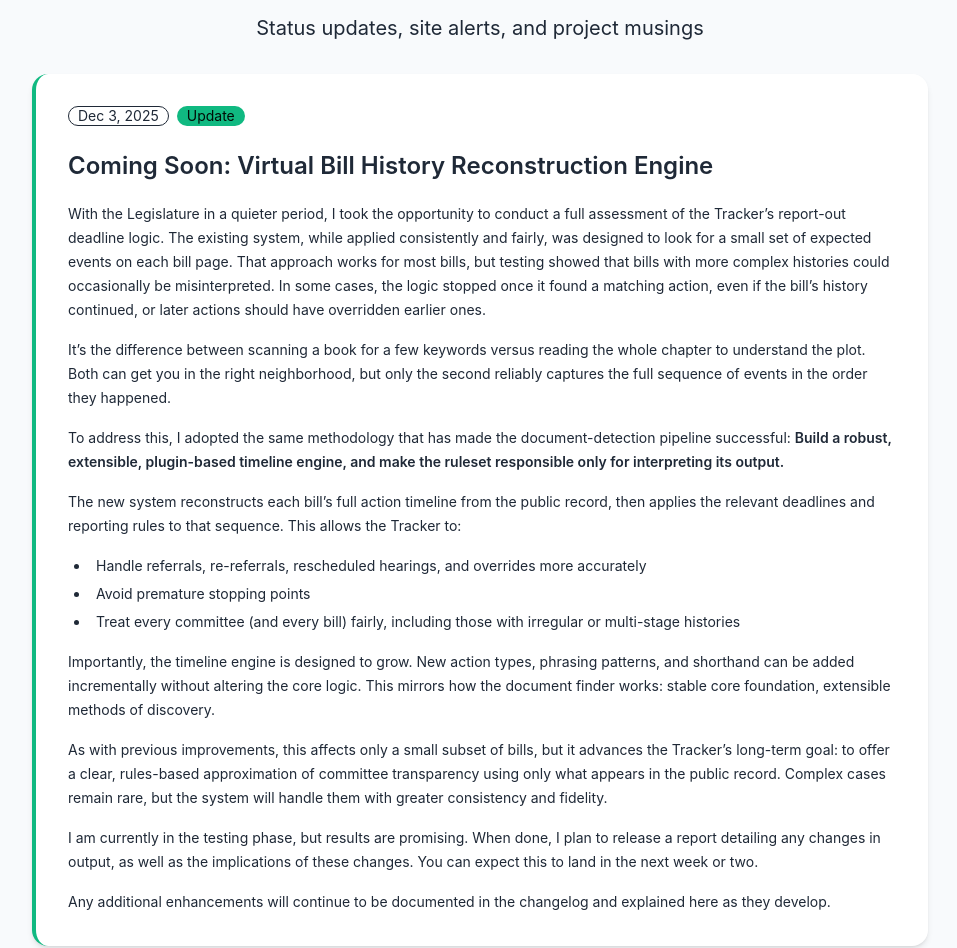
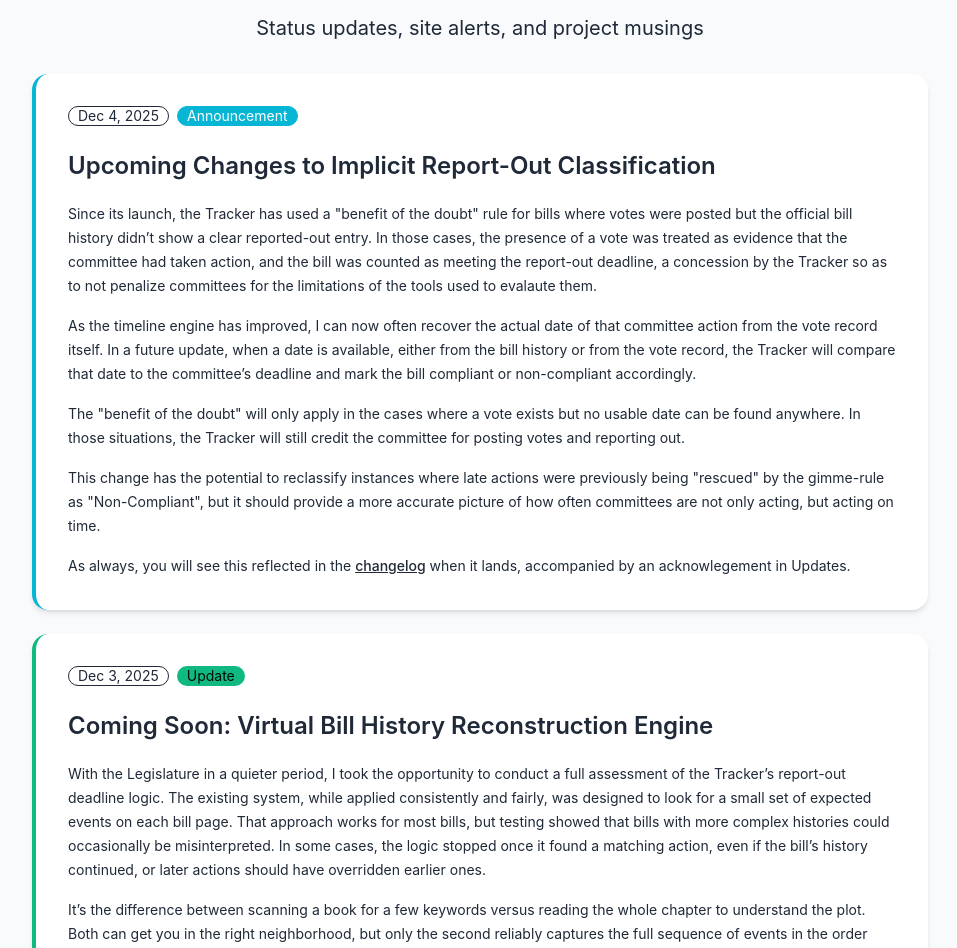
Before and after one commit to arbowl/beacon-hill-tracker, a React (Vite) app in the folder frontend/: page /updates in a window 1280 px wide. Shown: the part 134-1082 px from the top of the page, without its empty margins (160-1117 px from the left). Built offline with nearby package versions, Linux system fonts and the light colour scheme.

Commit message:
Add vote date refactor update

```diff
--- a/frontend/src/data/updates.ts
+++ b/frontend/src/data/updates.ts
@@ -113,7 +113,22 @@ As with previous improvements, this affects only a small subset of bills, but it
 
 I am currently in the testing phase, but results are promising. When done, I plan to release a report detailing any changes in output, as well as the implications of these changes. You can expect this to land in the next week or two.
 
-Any additional enhancements will continue to be documented in the changelog and explained here as they develop.`,
+Any additional enhancements will continue to be documented in the [changelog](https://beaconhilltracker.com/about) and explained here as they develop.`,
     type: 'update',
-  }
+  },
+  {
+    id: 8,
+    date: '2025-12-04',
+    title: 'Upcoming Changes to Implicit Report-Out Classification',
+    content: `Since its launch, the Tracker has used a "benefit of the doubt" rule for bills where votes were posted but the official bill history didn’t show a clear reported-out entry. In those cases, the presence of a vote was treated as evidence that the committee had taken action, and the bill was counted as meeting the report-out deadline, a concession by the Tracker so as to not penalize committees for the limitations of the tools used to evalaute them.
+
+As the timeline engine has improved, I can now often recover the actual date of that committee action from the vote record itself. In a future update, when a date is available, either from the bill history or from the vote record, the Tracker will compare that date to the committee’s deadline and mark the bill compliant or non-compliant accordingly.
+
+The "benefit of the doubt" will only apply in the cases where a vote exists but no usable date can be found anywhere. In those situations, the Tracker will still credit the committee for posting votes and reporting out.
+
+This change has the potential to reclassify instances where late actions were previously being "rescued" by the gimme-rule as "Non-Compliant", but it should provide a more accurate picture of how often committees are not only acting, but acting on time.
+
+As always, you will see this reflected in the [changelog](https://beaconhilltracker.com/about) when it lands, accompanied by an acknowlegement in Updates.`,
+    type: 'announcement',
+  },
 ]
```
